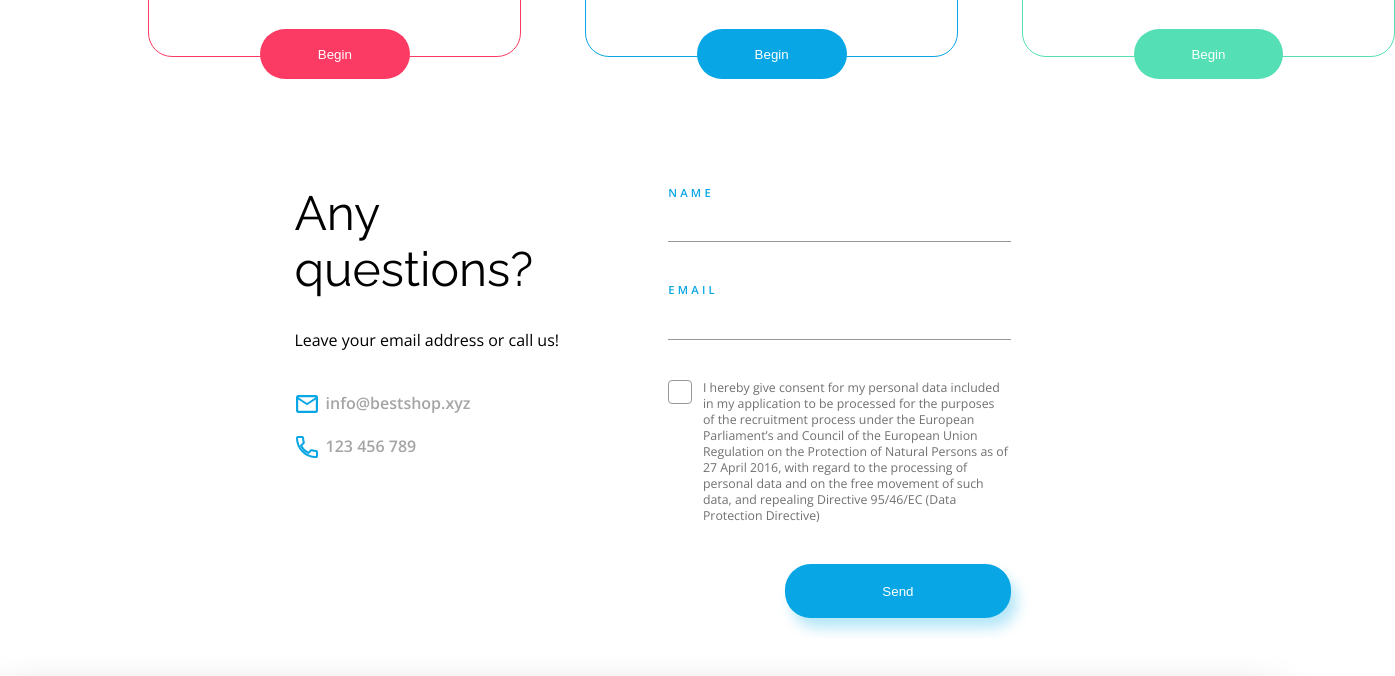
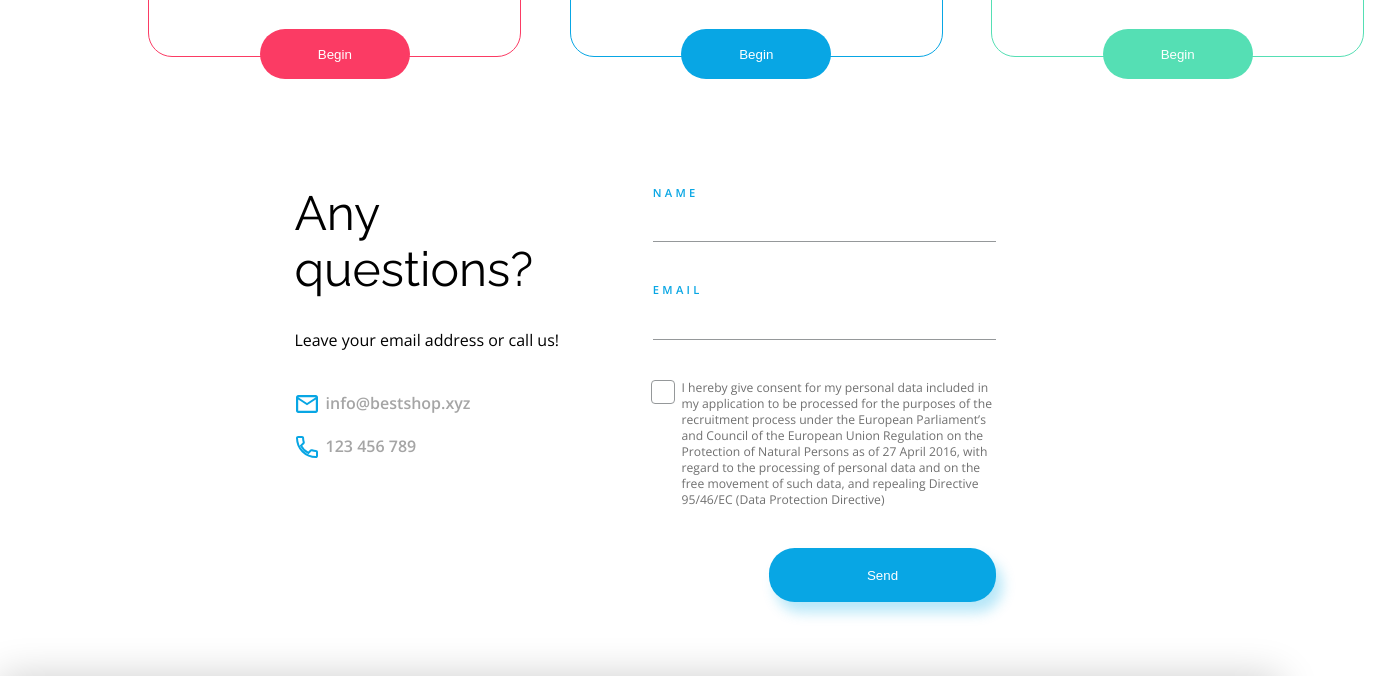
Before and after one commit to ruben-dev98/OxygenShop, a plain HTML site: page index.html in a window 1280 px wide. Shown: the part 3372-4048 px from the top of the page, 1395 px wide, since content can reach past the window. Drawn offline with nearby package versions, Linux system fonts and the light colour scheme.

Commit message:
FIX: css pricing/contact

```diff
--- a/assets/css/styles/section_contact.scss
+++ b/assets/css/styles/section_contact.scss
@@ -113,7 +113,7 @@
         margin-top: 8em;
         margin-bottom: 5em;
         display: grid;
-        grid-template-columns: 23% 22% 7.2% 26.8% 23%;
+        grid-template-columns: 23% 25% 3% 26.8% 23%;
         grid-template-areas: ". info . form .";
 
         &__info {
@@ -141,17 +141,18 @@
                     padding: 0em 0em;
                     padding-bottom: 2.5em;
 
+                    &--check {
+                        display: flex;
+                    }
+
                     &-input {
                         padding: inherit 0em;
                     }
 
-                    &-check {
-                        margin-left: 0em;
+                    &-text {
+                        width: 94%;
+                        font-size: 0.76rem;
                     }
-                }
-
-                &-submit {
-                    margin-right: 0em;
                 }
         }
     }
--- a/assets/css/styles/section_pricing.scss
+++ b/assets/css/styles/section_pricing.scss
@@ -124,7 +124,7 @@
     .pricing {
         padding: 0em;
         display: grid;
-        grid-template-columns: 11.6% auto 5% auto 5% auto 11.6%;
+        grid-template-columns: 11.6% auto 3.8% auto 3.8% auto 11.6%;
         grid-template-areas:
         ". . . title . . ."
         ". priceBa . pricePro . pricePre ."
--- a/index.html
+++ b/index.html
@@ -251,7 +251,7 @@
                     <label class="contact__form-control-label" for="user-email">EMAIL</label>
                     <input class="contact__form-control-input" type="email" name="user-email" id="user-email">
                 </div>
-                <div class="contact__form-control">
+                <div class="contact__form-control contact__form-control--check">
                     <input class="contact__form-control-check" type="checkbox" name="legal" id="legal">
                     <span class="contact__form-control-text">
                         I hereby give consent for my personal data included in my application to be processed for the
```
Also changed, not shown: assets/css/style.css, 1 other file.
